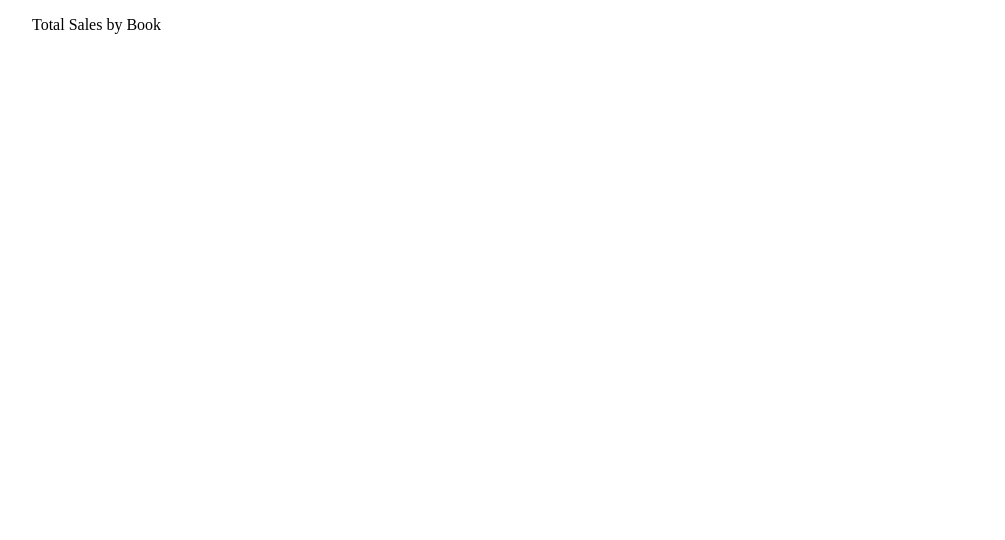
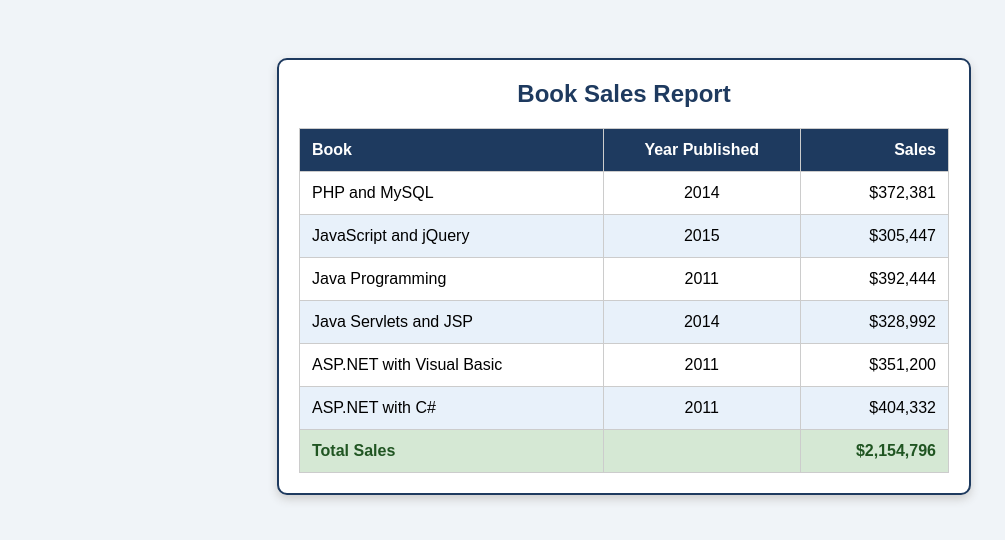
Before and after one commit to yathesh649-lab/pro-19, a plain HTML site: page starter/index.html in a window 1280 px wide. Shown: the whole page, without its empty margins (16-1021 px from the left). Drawn offline with Linux system fonts and the light colour scheme.

Commit message:
Update index.html

```diff
--- a/starter/index.html
+++ b/starter/index.html
@@ -1,101 +1,153 @@
 <!DOCTYPE html>
-<html>
-
+<html lang="en">
 <head>
-    <title>Sales table as a figure</title>
+    <meta charset="UTF-8">
+    <meta name="viewport" content="width=device-width, initial-scale=1.0">
+    <title>Book Sales Report</title>
 
     <style>
-
-        /* ==========================================
-           COMPLETE THE CSS
-           ========================================== */
-
-        figure,
-        figcaption {
-            /* Reset margin and padding */
+        body {
+            font-family: Arial, sans-serif;
+            background-color: #f0f4f8;
+            padding: 30px;
         }
 
         figure {
-            /* Add border */
-            /* Set width to 450px */
-            /* Add 15px padding */
+            max-width: 650px;
+            margin: 20px auto;
+            padding: 20px;
+            background-color: white;
+            border: 2px solid #1e3a5f;
+            border-radius: 10px;
+            box-shadow: 0 4px 10px #cccccc;
         }
 
         figcaption {
-            /* Display as block */
-            /* Make text bold */
-            /* Center text */
-            /* Set font size to 120% */
-            /* Add bottom padding */
+            text-align: center;
+            font-size: 24px;
+            font-weight: bold;
+            color: #1e3a5f;
+            margin-bottom: 20px;
         }
 
         table {
-            /* Collapse borders */
-            /* Add border */
-            /* Center the table */
-            /* Add 10px top/bottom margin */
+            width: 100%;
+            border-collapse: collapse;
         }
 
-        thead,
-        tfoot {
-            /* Aqua background */
-            /* Bold text */
-            /* Border */
+        thead {
+            background-color: #1e3a5f;
+            color: white;
         }
 
-        th,
-        td {
-            /* Add padding */
-            /* Right-align text */
-            /* Add border */
+        th, td {
+            padding: 12px;
+            border: 1px solid #cccccc;
+            text-align: right;
         }
 
         th:first-child,
         td:first-child {
-            /* Left-align first column */
+            text-align: left;
         }
 
-        tr td:nth-child(2) {
-            /* Center second column */
+        th:nth-child(2),
+        td:nth-child(2) {
+            text-align: center;
         }
 
-        tbody tr:nth-child(2n) {
-            /* Silver background for alternate rows */
+        tbody tr:nth-child(even) {
+            background-color: #e8f1fa;
         }
 
+        tbody tr:hover {
+            background-color: #d1e5f5;
+        }
+
+        tfoot {
+            background-color: #d5e8d4;
+            font-weight: bold;
+            color: #205522;
+        }
+
+        @media (max-width: 500px) {
+            body {
+                padding: 10px;
+            }
+
+            figure {
+                padding: 10px;
+                overflow-x: auto;
+            }
+
+            th, td {
+                padding: 8px;
+                font-size: 13px;
+            }
+
+            figcaption {
+                font-size: 20px;
+            }
+        }
     </style>
 </head>
 
 <body>
 
 <figure>
-
-        <figcaption>Total Sales by Book</figcaption>
+    <figcaption>Book Sales Report</figcaption>
 
     <table>
-
         <thead>
             <tr>
-                    <!-- Add table headings -->
+                <th>Book</th>
+                <th>Year Published</th>
+                <th>Sales</th>
             </tr>
         </thead>
 
         <tbody>
-
-                <!-- Add six book records -->
-
+            <tr>
+                <td>PHP and MySQL</td>
+                <td>2014</td>
+                <td>$372,381</td>
+            </tr>
+            <tr>
+                <td>JavaScript and jQuery</td>
+                <td>2015</td>
+                <td>$305,447</td>
+            </tr>
+            <tr>
+                <td>Java Programming</td>
+                <td>2011</td>
+                <td>$392,444</td>
+            </tr>
+            <tr>
+                <td>Java Servlets and JSP</td>
+                <td>2014</td>
+                <td>$328,992</td>
+            </tr>
+            <tr>
+                <td>ASP.NET with Visual Basic</td>
+                <td>2011</td>
+                <td>$351,200</td>
+            </tr>
+            <tr>
+                <td>ASP.NET with C#</td>
+                <td>2011</td>
+                <td>$404,332</td>
+            </tr>
         </tbody>
 
         <tfoot>
             <tr>
-                    <!-- Add total sales -->
+                <th>Total Sales</th>
+                <td> </td>
+                <td>$2,154,796</td>
             </tr>
         </tfoot>
-
     </table>
-
 </figure>
 
 </body>
-
 </html>
```
Lines whose indentation alone changed are shown as unchanged.
